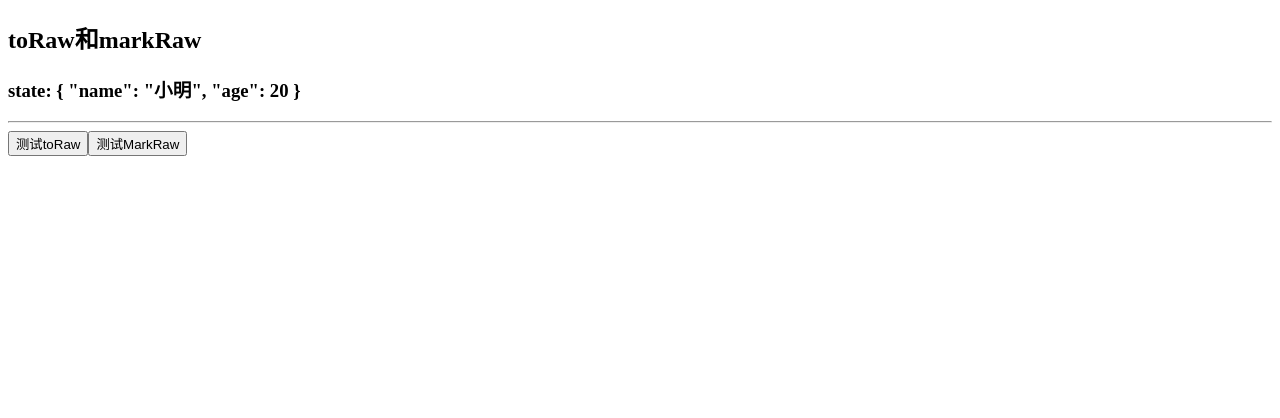
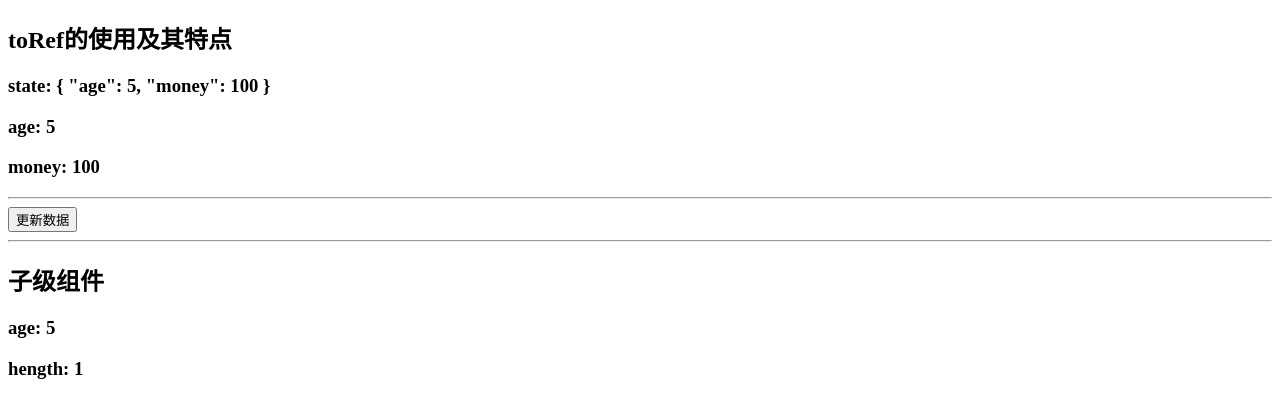
Before and after one commit to beautytiger/frontend-restudy, a Vue app in the folder 03_vue/vue3_study/: page / in a window 1280 px wide. Shown: the top 418 px of the page. Built offline with nearby package versions, Linux system fonts and the light colour scheme.

Commit message:
toref的特点

```diff
--- a/03_vue/vue3_study/src/App.vue
+++ b/03_vue/vue3_study/src/App.vue
@@ -1,50 +1,41 @@
 <template>
-  <h2>toRaw和markRaw</h2>
+  <h2>toRef的使用及其特点</h2>
   <h3>state: {{ state }}</h3>
+  <h3>age: {{ age }}</h3>
+  <h3>money: {{ money }}</h3>
   <hr>
-  <button @click="testToRaw">测试toRaw</button>
-  <button @click="testMarkRaw">测试MarkRaw</button>
+  <button @click="update">更新数据</button>
+  <hr>
+  <child :age="age"/>
 </template>
 <script lang="ts">
-import { defineComponent, markRaw, reactive, toRaw } from "vue";
-interface UserInfo {
-  name: string;
-  age: number;
-  likes?: string[];
-}
+import { defineComponent, reactive, toRef, ref } from "vue";
+import Child from "./components/Child.vue";
 export default defineComponent({
+  components: { Child },
   name: "App",
   setup() {
-    const state = reactive<UserInfo>({
-      name: "小明",
-      age: 20,
+    const state = reactive({
+      age: 5,
+      money: 100
     })
-    const testToRaw = ()=>{
-      console.log("testTo");
-      const user = toRaw(state)
-      user.name += "==="
+    const age = toRef(state, "age")
+    const money = ref(state.money)
+    const update = ()=>{
+      console.log("update");
+      state.age += 2
+      // age.value += 3
+      money.value += 10
+    }
+    console.log(age);
+    console.log(money);
 
-    }
-    const testMarkRaw = ()=>{
-      console.log("testMark");
-      // state.likes = ["1", "2", "3"]
-      // state.likes[0] += "--"
-
-      state.likes = markRaw(["1", "2", "3"])
-      setInterval(()=>{
-        if (state.likes) {
-          state.likes[0] += "="
-        }
-        console.log("hello");
-
-      }, 1000)
-    }
     return {
       state,
-      testToRaw,
-      testMarkRaw
+      age,
+      money,
+      update
     }
-
   }
 })
 
--- /dev/null
+++ b/03_vue/vue3_study/src/components/Child.vue
@@ -0,0 +1,29 @@
+<template>
+  <h2>子级组件</h2>
+  <h3>age: {{ age }}</h3>
+  <h3>hength: {{ length }}</h3>
+</template>
+<script lang="ts">
+import { computed, defineComponent, Ref, toRef } from "vue";
+function useGetLength(age:Ref) {
+    return computed(()=>{
+        return age.value.toString().length
+    })
+}
+export default defineComponent({
+  name: "Child",
+  props: {
+      age: {
+          type: Number,
+          required: true
+      }
+  },
+  setup(props) {
+      const length = useGetLength(toRef(props, "age"))
+      return {
+          length
+      }
+  }
+})
+
+</script>
```
